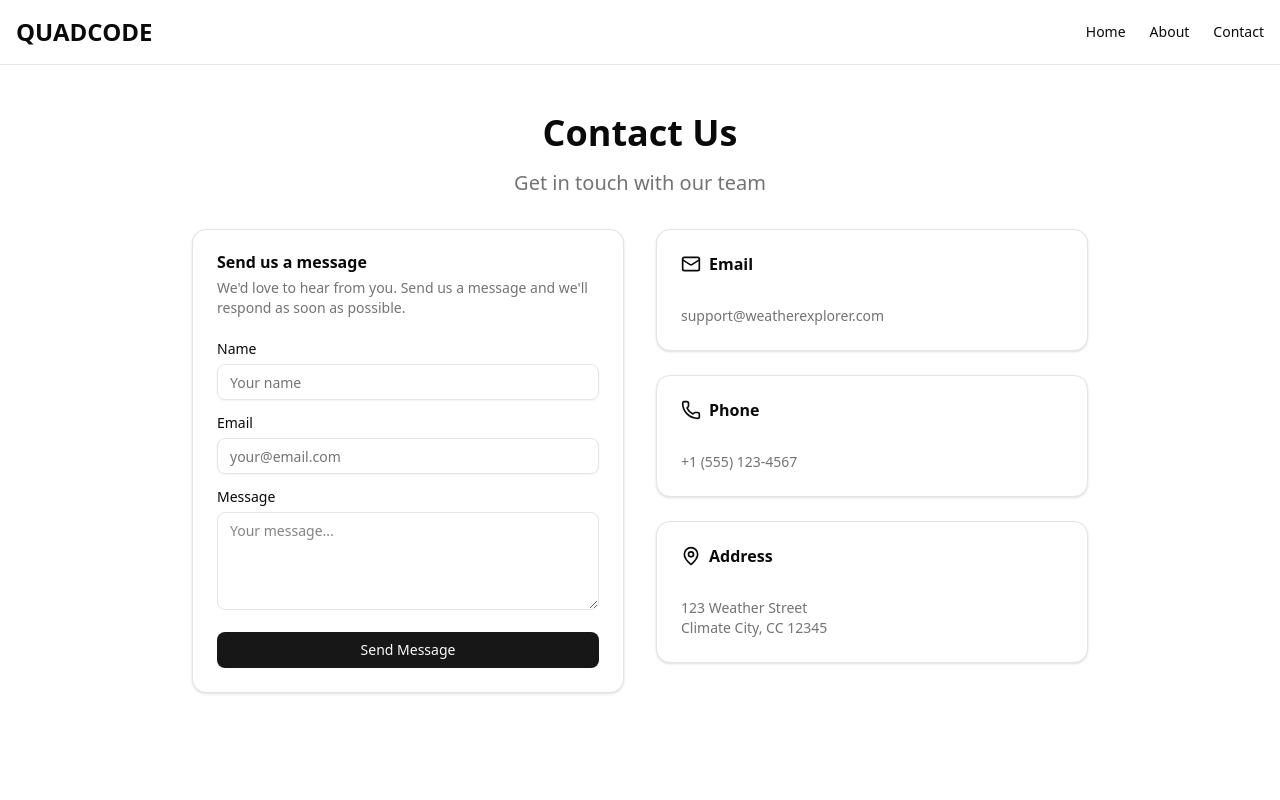
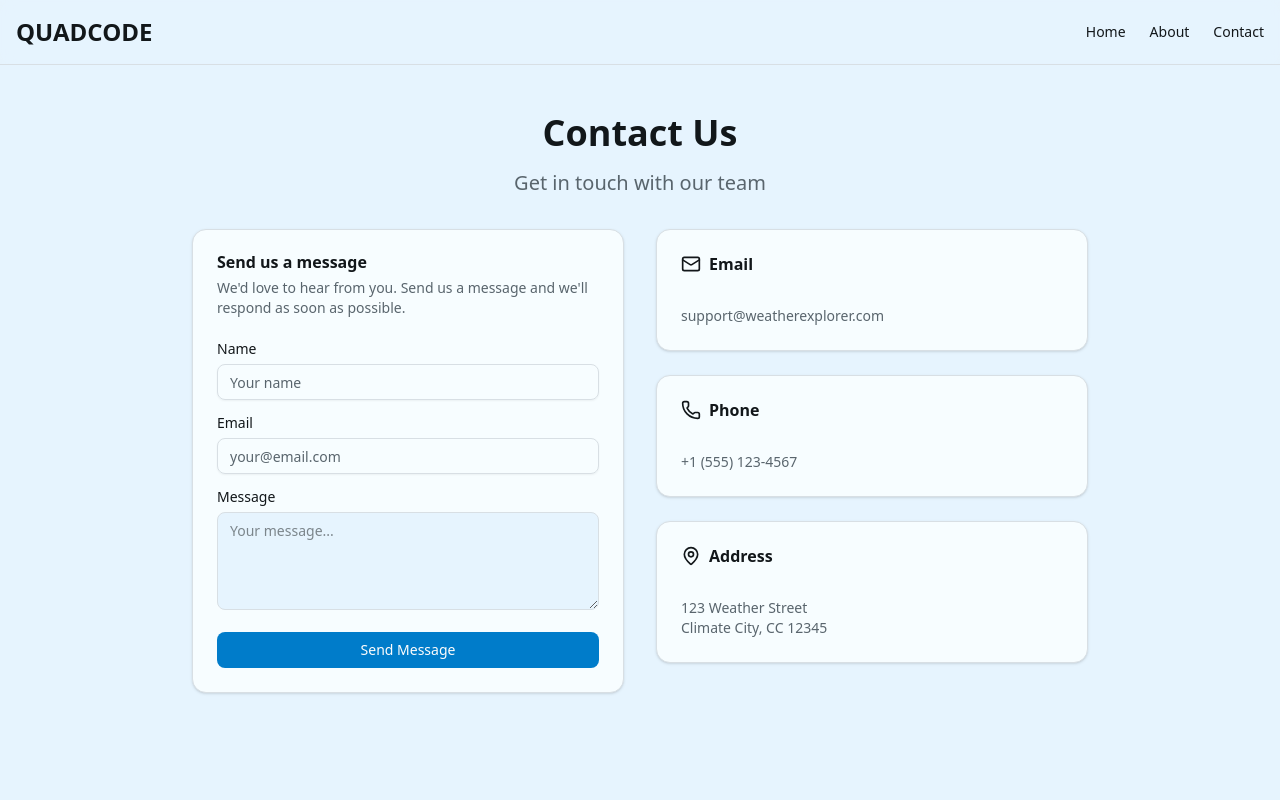
Before and after one commit to apondi-art/quadcode, a Next.js app in the folder frontend/: page /contact in a window 1280 px wide. Shown: the top 800 px of the page. Built offline with nearby package versions, Linux system fonts and the light colour scheme.

Commit message:
style: update global color variables and theme styling

```diff
--- a/frontend/src/app/globals.css
+++ b/frontend/src/app/globals.css
@@ -45,71 +45,124 @@
 
 :root {
   --radius: 0.625rem;
-  --background: oklch(1 0 0);
-  --foreground: oklch(0.145 0 0);
-  --card: oklch(1 0 0);
-  --card-foreground: oklch(0.145 0 0);
-  --popover: oklch(1 0 0);
-  --popover-foreground: oklch(0.145 0 0);
-  --primary: oklch(0.205 0 0);
-  --primary-foreground: oklch(0.985 0 0);
-  --secondary: oklch(0.97 0 0);
-  --secondary-foreground: oklch(0.205 0 0);
-  --muted: oklch(0.97 0 0);
-  --muted-foreground: oklch(0.556 0 0);
-  --accent: oklch(0.97 0 0);
-  --accent-foreground: oklch(0.205 0 0);
-  --destructive: oklch(0.577 0.245 27.325);
-  --border: oklch(0.922 0 0);
-  --input: oklch(0.922 0 0);
-  --ring: oklch(0.708 0 0);
-  --chart-1: oklch(0.646 0.222 41.116);
-  --chart-2: oklch(0.6 0.118 184.704);
-  --chart-3: oklch(0.398 0.07 227.392);
-  --chart-4: oklch(0.828 0.189 84.429);
-  --chart-5: oklch(0.769 0.188 70.08);
-  --sidebar: oklch(0.985 0 0);
-  --sidebar-foreground: oklch(0.145 0 0);
-  --sidebar-primary: oklch(0.205 0 0);
-  --sidebar-primary-foreground: oklch(0.985 0 0);
-  --sidebar-accent: oklch(0.97 0 0);
-  --sidebar-accent-foreground: oklch(0.205 0 0);
-  --sidebar-border: oklch(0.922 0 0);
-  --sidebar-ring: oklch(0.708 0 0);
+
+  /* Base Colors - Light sky blue atmosphere */
+  --background: oklch(0.96 0.02 235);
+  --foreground: oklch(0.20 0.01 235);
+  --card: oklch(0.99 0.008 235);
+  --card-foreground: oklch(0.20 0.01 235);
+  --popover: oklch(0.99 0.008 235);
+  --popover-foreground: oklch(0.20 0.01 235);
+
+  /* Primary: Sky Blue - Atmosphere, main actions */
+  --primary: oklch(0.55 0.18 235);
+  --primary-foreground: oklch(0.99 0 0);
+
+  /* Secondary: Ocean Teal - Water, precipitation */
+  --secondary: oklch(0.60 0.15 200);
+  --secondary-foreground: oklch(0.99 0 0);
+
+  /* Accent: Sunset Orange - Temperature, warmth */
+  --accent: oklch(0.70 0.16 45);
+  --accent-foreground: oklch(0.20 0 0);
+
+  /* Muted: Cloud Gray - Subtle backgrounds */
+  --muted: oklch(0.96 0.01 235);
+  --muted-foreground: oklch(0.50 0.02 235);
+
+  /* Success: Earth Green - Positive trends */
+  --success: oklch(0.60 0.16 145);
+  --success-foreground: oklch(0.99 0 0);
+
+  /* Warning: Amber - Moderate alerts */
+  --warning: oklch(0.75 0.15 70);
+  --warning-foreground: oklch(0.20 0 0);
+
+  /* Destructive: Storm Red - Extreme alerts */
+  --destructive: oklch(0.60 0.22 25);
+  --destructive-foreground: oklch(0.99 0 0);
+
+  /* Borders & Inputs */
+  --border: oklch(0.90 0.01 235);
+  --input: oklch(0.90 0.01 235);
+  --ring: oklch(0.55 0.18 235);
+
+  /* Chart Colors - Weather-themed */
+  --chart-1: oklch(0.60 0.18 235);  /* Sky Blue - Temperature */
+  --chart-2: oklch(0.60 0.15 200);  /* Teal - Precipitation */
+  --chart-3: oklch(0.60 0.16 145);  /* Green - Humidity */
+  --chart-4: oklch(0.55 0.20 270);  /* Purple - Wind */
+  --chart-5: oklch(0.70 0.16 45);   /* Orange - Heat Index */
+
+  /* Sidebar */
+  --sidebar: oklch(0.98 0.002 235);
+  --sidebar-foreground: oklch(0.20 0.01 235);
+  --sidebar-primary: oklch(0.55 0.18 235);
+  --sidebar-primary-foreground: oklch(0.99 0 0);
+  --sidebar-accent: oklch(0.96 0.01 235);
+  --sidebar-accent-foreground: oklch(0.20 0.01 235);
+  --sidebar-border: oklch(0.90 0.01 235);
+  --sidebar-ring: oklch(0.55 0.18 235);
 }
 
 .dark {
-  --background: oklch(0.145 0 0);
-  --foreground: oklch(0.985 0 0);
-  --card: oklch(0.205 0 0);
-  --card-foreground: oklch(0.985 0 0);
-  --popover: oklch(0.205 0 0);
-  --popover-foreground: oklch(0.985 0 0);
-  --primary: oklch(0.922 0 0);
-  --primary-foreground: oklch(0.205 0 0);
-  --secondary: oklch(0.269 0 0);
-  --secondary-foreground: oklch(0.985 0 0);
-  --muted: oklch(0.269 0 0);
-  --muted-foreground: oklch(0.708 0 0);
-  --accent: oklch(0.269 0 0);
-  --accent-foreground: oklch(0.985 0 0);
-  --destructive: oklch(0.704 0.191 22.216);
-  --border: oklch(1 0 0 / 10%);
-  --input: oklch(1 0 0 / 15%);
-  --ring: oklch(0.556 0 0);
-  --chart-1: oklch(0.488 0.243 264.376);
-  --chart-2: oklch(0.696 0.17 162.48);
-  --chart-3: oklch(0.769 0.188 70.08);
-  --chart-4: oklch(0.627 0.265 303.9);
-  --chart-5: oklch(0.645 0.246 16.439);
-  --sidebar: oklch(0.205 0 0);
-  --sidebar-foreground: oklch(0.985 0 0);
-  --sidebar-primary: oklch(0.488 0.243 264.376);
-  --sidebar-primary-foreground: oklch(0.985 0 0);
-  --sidebar-accent: oklch(0.269 0 0);
-  --sidebar-accent-foreground: oklch(0.985 0 0);
-  --sidebar-border: oklch(1 0 0 / 10%);
-  --sidebar-ring: oklch(0.556 0 0);
+  /* Base Colors - Dark mode with blue tint */
+  --background: oklch(0.16 0.015 240);
+  --foreground: oklch(0.95 0.01 240);
+  --card: oklch(0.21 0.02 240);
+  --card-foreground: oklch(0.95 0.01 240);
+  --popover: oklch(0.21 0.02 240);
+  --popover-foreground: oklch(0.95 0.01 240);
+
+  /* Primary: Moonlight Blue - Night sky */
+  --primary: oklch(0.60 0.20 240);
+  --primary-foreground: oklch(0.99 0 0);
+
+  /* Secondary: Deep Ocean */
+  --secondary: oklch(0.55 0.18 210);
+  --secondary-foreground: oklch(0.99 0 0);
+
+  /* Accent: Warm Glow */
+  --accent: oklch(0.70 0.18 50);
+  --accent-foreground: oklch(0.15 0 0);
+
+  /* Muted: Storm Cloud */
+  --muted: oklch(0.28 0.02 240);
+  --muted-foreground: oklch(0.65 0.03 240);
+
+  /* Success: Earth Green */
+  --success: oklch(0.65 0.18 150);
+  --success-foreground: oklch(0.99 0 0);
+
+  /* Warning: Amber */
+  --warning: oklch(0.75 0.18 75);
+  --warning-foreground: oklch(0.20 0 0);
+
+  /* Destructive: Alert Red */
+  --destructive: oklch(0.65 0.24 30);
+  --destructive-foreground: oklch(0.99 0 0);
+
+  /* Borders & Inputs */
+  --border: oklch(0.30 0.02 240);
+  --input: oklch(0.32 0.02 240);
+  --ring: oklch(0.60 0.20 240);
+
+  /* Chart Colors - Enhanced for dark mode */
+  --chart-1: oklch(0.65 0.20 240);  /* Brighter Sky Blue */
+  --chart-2: oklch(0.65 0.18 210);  /* Brighter Teal */
+  --chart-3: oklch(0.65 0.18 150);  /* Brighter Green */
+  --chart-4: oklch(0.65 0.22 280);  /* Brighter Purple */
+  --chart-5: oklch(0.70 0.18 50);   /* Warm Orange */
+
+  /* Sidebar */
+  --sidebar: oklch(0.18 0.01 240);
+  --sidebar-foreground: oklch(0.95 0.01 240);
+  --sidebar-primary: oklch(0.60 0.20 240);
+  --sidebar-primary-foreground: oklch(0.99 0 0);
+  --sidebar-accent: oklch(0.28 0.02 240);
+  --sidebar-accent-foreground: oklch(0.95 0.01 240);
+  --sidebar-border: oklch(0.30 0.02 240);
+  --sidebar-ring: oklch(0.60 0.20 240);
 }
 
 @layer base {
@@ -118,6 +171,28 @@
   }
   body {
     @apply bg-background text-foreground;
+  }
+}
+
+@layer utilities {
+  /* Custom color utilities for weather components */
+  .text-success {
+    color: var(--success);
+  }
+  .text-warning {
+    color: var(--warning);
+  }
+  .bg-success {
+    background-color: var(--success);
+  }
+  .bg-warning {
+    background-color: var(--warning);
+  }
+  .border-success {
+    border-color: var(--success);
+  }
+  .border-warning {
+    border-color: var(--warning);
   }
 }
 
```
